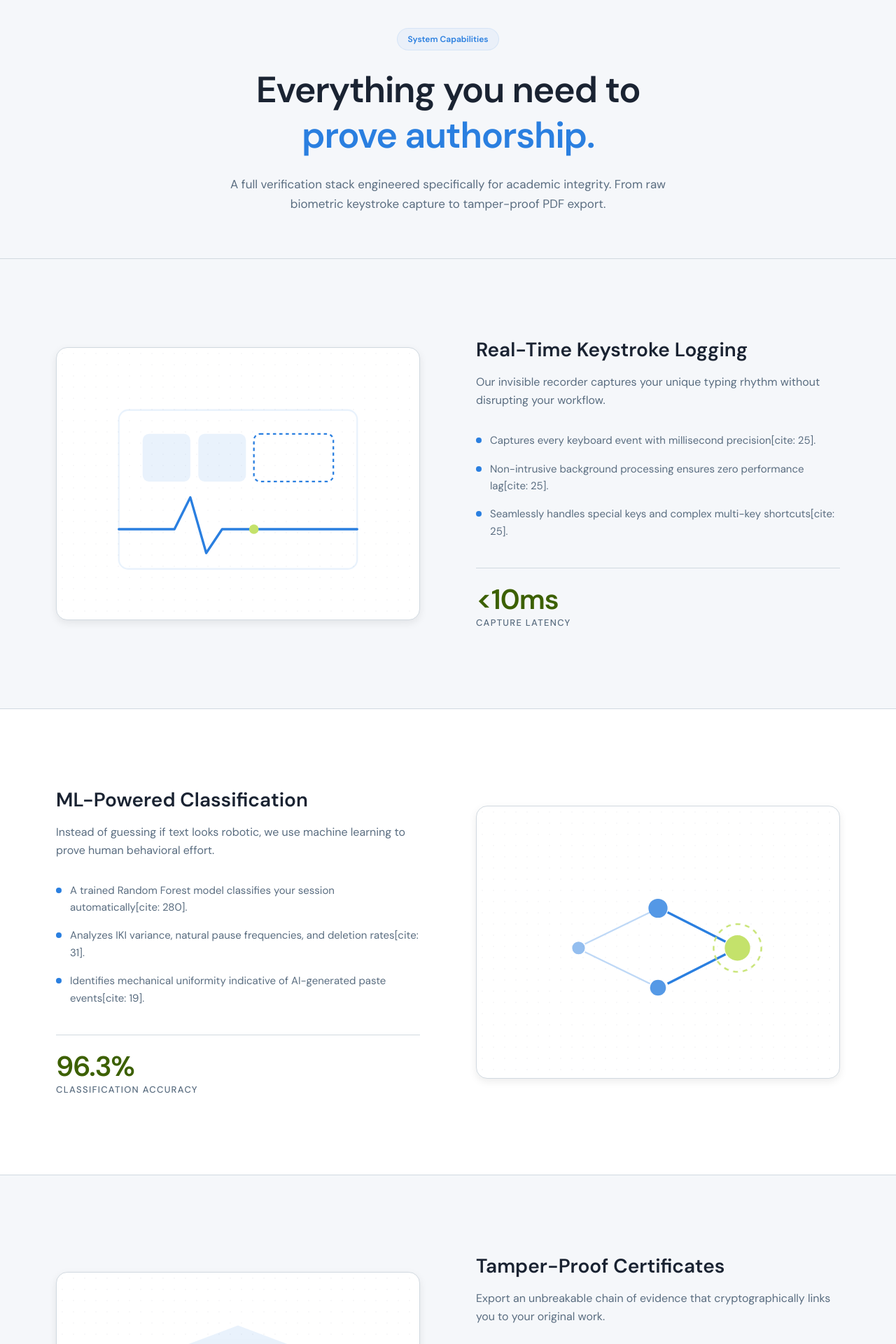
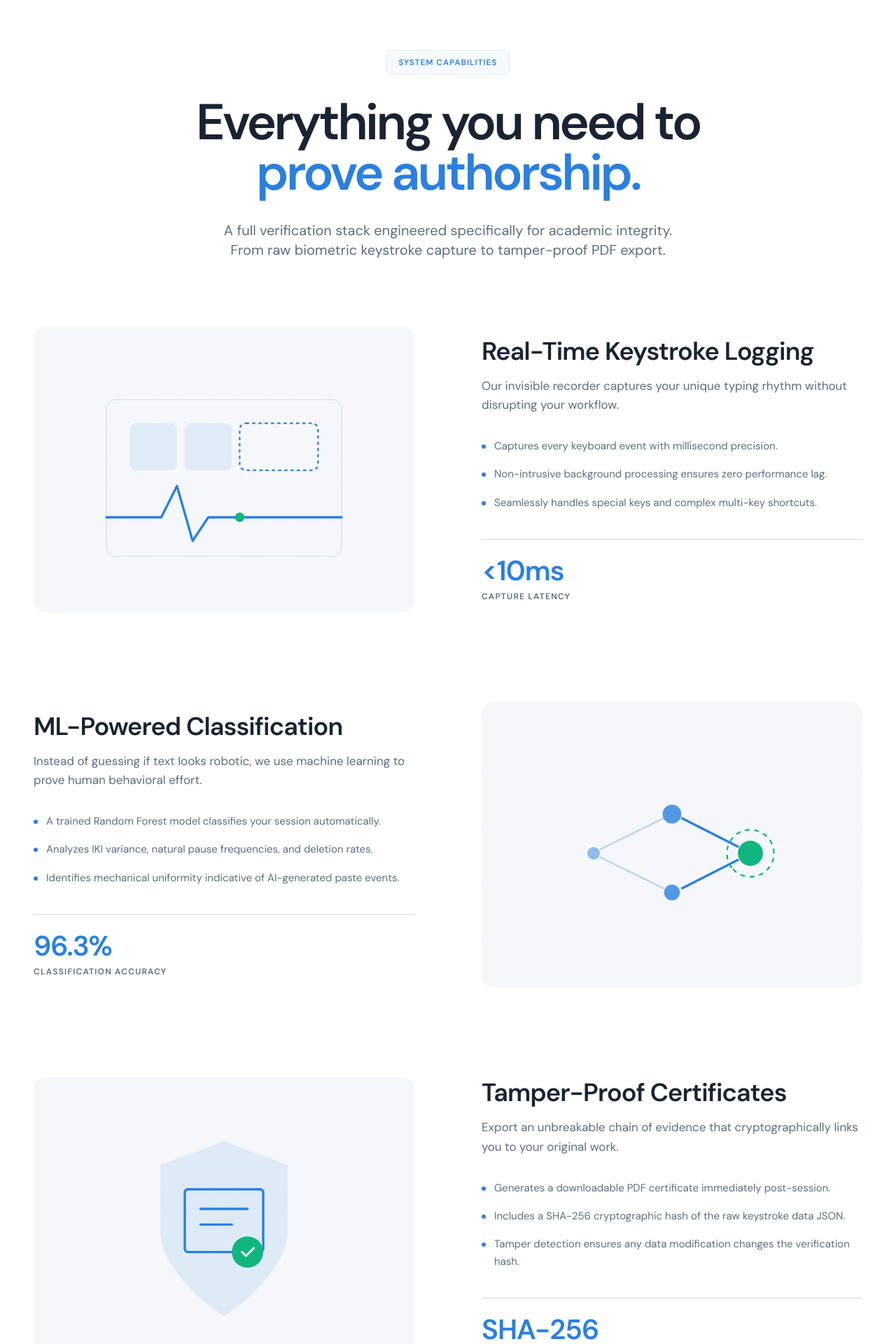
Before and after one commit to Simthass/TypeTrace, a React (Vite) app: page /features in a window 1280 px wide. Shown: the part 120-2040 px from the top of the page at 70% size. Built offline with nearby package versions, Linux system fonts and the light colour scheme.

Commit message:
Improve the UI of the Features page

```diff
--- a/src/pages/FeaturesPage.tsx
+++ b/src/pages/FeaturesPage.tsx
@@ -1,15 +1,21 @@
 import { useEffect } from "react";
 import { Link } from "react-router-dom";
+import { motion } from "framer-motion";
 import { ROUTES } from "../constants/routes";
+import { brand, colors } from "../styles/colors";
 
 // --- SVG Mockups ---
 // spending way too much time making these svgs look good instead of generic images.
-// using viewBoxes and currentColor to inherit our tailwind brand system automatically.
+// i removed all the hardcoded hex colors becos it breaks our design system. strictly using brand object now!
 
 function Feature1Art() {
   return (
-    <svg viewBox="0 0 400 300" className="w-full h-auto text-brand" fill="none">
-      {/* Keystroke capture grid */}
+    <svg
+      viewBox="0 0 400 300"
+      className="w-full h-auto"
+      style={{ color: brand.action }}
+      fill="none"
+    >
       <rect
         x="50"
         y="50"
@@ -48,7 +54,6 @@ function Feature1Art() {
         strokeWidth="2"
         strokeDasharray="4 4"
       />
-      {/* pulse line indicating ms precision */}
       <path
         d="M50 200 L120 200 L140 160 L160 230 L180 200 L350 200"
         stroke="currentColor"
@@ -56,20 +61,24 @@ function Feature1Art() {
         strokeLinecap="round"
         strokeLinejoin="round"
       />
-      <circle cx="220" cy="200" r="6" fill="#C4E26B" /> {/* Lime accent pip */}
+      {/* Dynamic accent pip */}
+      <circle cx="220" cy="200" r="6" style={{ fill: brand.humanAccent }} />
     </svg>
   );
 }
 
 function Feature2Art() {
   return (
-    <svg viewBox="0 0 400 300" className="w-full h-auto text-brand" fill="none">
-      {/* ML Network nodes */}
+    <svg
+      viewBox="0 0 400 300"
+      className="w-full h-auto"
+      style={{ color: brand.action }}
+      fill="none"
+    >
       <circle cx="100" cy="150" r="8" fill="currentColor" opacity="0.5" />
       <circle cx="200" cy="100" r="12" fill="currentColor" opacity="0.8" />
       <circle cx="200" cy="200" r="10" fill="currentColor" opacity="0.8" />
-      <circle cx="300" cy="150" r="16" fill="#C4E26B" />{" "}
-      {/* Lime classification node */}
+      <circle cx="300" cy="150" r="16" style={{ fill: brand.humanAccent }} />
       <line
         x1="108"
         y1="145"
@@ -104,17 +113,17 @@ function Feature2Art() {
         stroke="currentColor"
         strokeWidth="3"
       />
-      <rect
+      <motion.rect
         x="270"
         y="120"
         width="60"
         height="60"
         rx="30"
-        stroke="#C4E26B"
+        style={{ stroke: brand.humanAccent, transformOrigin: "300px 150px" }}
         strokeWidth="2"
         strokeDasharray="6 6"
-        className="animate-[spin_10s_linear_infinite]"
-        style={{ transformOrigin: "300px 150px" }}
+        animate={{ rotate: 360 }}
+        transition={{ duration: 10, repeat: Infinity, ease: "linear" }}
       />
     </svg>
   );
@@ -122,8 +131,12 @@ function Feature2Art() {
 
 function Feature3Art() {
   return (
-    <svg viewBox="0 0 400 300" className="w-full h-auto text-brand" fill="none">
-      {/* Certificate / Hash shield */}
+    <svg
+      viewBox="0 0 400 300"
+      className="w-full h-auto"
+      style={{ color: brand.action }}
+      fill="none"
+    >
       <path
         d="M120 70 L200 40 L280 70 V150 C280 210 200 260 200 260 C200 260 120 210 120 150 V70 Z"
         stroke="currentColor"
@@ -158,12 +171,11 @@ function Feature3Art() {
         strokeWidth="3"
         strokeLinecap="round"
       />
-      <circle cx="230" cy="180" r="20" fill="#10B67E" />{" "}
-      {/* verify green seal */}
+      <circle cx="230" cy="180" r="20" style={{ fill: brand.humanAccent }} />
       <path
         d="M223 180 L228 185 L238 175"
-        stroke="white"
-        strokeWidth="2"
+        stroke={colors.text.light}
+        strokeWidth="2.5"
         strokeLinecap="round"
         strokeLinejoin="round"
       />
@@ -173,8 +185,12 @@ function Feature3Art() {
 
 function Feature4Art() {
   return (
-    <svg viewBox="0 0 400 300" className="w-full h-auto text-brand" fill="none">
-      {/* Privacy local storage DB */}
+    <svg
+      viewBox="0 0 400 300"
+      className="w-full h-auto"
+      style={{ color: brand.action }}
+      fill="none"
+    >
       <rect
         x="100"
         y="80"
@@ -202,24 +218,33 @@ function Feature4Art() {
         fill="currentColor"
         opacity="0.2"
       />
-
-      {/* Lock icon overlapping */}
-      <rect x="170" y="180" width="60" height="45" rx="8" fill="#C4E26B" />
+      <rect
+        x="170"
+        y="180"
+        width="60"
+        height="45"
+        rx="8"
+        style={{ fill: brand.humanAccent }}
+      />
       <path
         d="M185 180 V165 C185 155 215 155 215 165 V180"
-        stroke="#C4E26B"
+        style={{ stroke: brand.humanAccent }}
         strokeWidth="4"
         strokeLinecap="round"
       />
-      <circle cx="200" cy="202" r="5" fill="#3C6000" />
+      <circle cx="200" cy="202" r="5" style={{ fill: brand.humanText }} />
     </svg>
   );
 }
 
 function Feature5Art() {
   return (
-    <svg viewBox="0 0 400 300" className="w-full h-auto text-brand" fill="none">
-      {/* Session Replay video player style */}
+    <svg
+      viewBox="0 0 400 300"
+      className="w-full h-auto"
+      style={{ color: brand.action }}
+      fill="none"
+    >
       <rect
         x="60"
         y="60"
@@ -231,9 +256,7 @@ function Feature5Art() {
         opacity="0.2"
       />
       <circle cx="200" cy="140" r="30" fill="currentColor" />
-      <path d="M193 128 L213 140 L193 152 Z" fill="white" />
-
-      {/* timeline bar */}
+      <path d="M193 128 L213 140 L193 152 Z" fill={colors.text.light} />
       <rect
         x="80"
         y="190"
@@ -243,16 +266,27 @@ function Feature5Art() {
         fill="currentColor"
         opacity="0.1"
       />
-      <rect x="80" y="190" width="140" height="6" rx="3" fill="#C4E26B" />
-      <circle cx="220" cy="193" r="6" fill="#C4E26B" />
+      <rect
+        x="80"
+        y="190"
+        width="140"
+        height="6"
+        rx="3"
+        style={{ fill: brand.action }}
+      />
+      <circle cx="220" cy="193" r="6" style={{ fill: brand.action }} />
     </svg>
   );
 }
 
 function Feature6Art() {
   return (
-    <svg viewBox="0 0 400 300" className="w-full h-auto text-brand" fill="none">
-      {/* Dashboard Analytics layout */}
+    <svg
+      viewBox="0 0 400 300"
+      className="w-full h-auto"
+      style={{ color: brand.action }}
+      fill="none"
+    >
       <rect
         x="50"
         y="50"
@@ -283,8 +317,6 @@ function Feature6Art() {
         strokeWidth="3"
         opacity="0.2"
       />
-
-      {/* Bar charts inside */}
       <rect
         x="70"
         y="100"
@@ -304,12 +336,11 @@ function Feature6Art() {
         fill="currentColor"
         opacity="0.5"
       />
-
       <circle
         cx="300"
         cy="110"
         r="30"
-        stroke="#C4E26B"
+        style={{ stroke: brand.action }}
         strokeWidth="8"
         strokeDasharray="140 100"
         strokeLinecap="round"
@@ -319,17 +350,15 @@ function Feature6Art() {
 }
 
 // --- Data Definition ---
-// pulling exactly from the project spec reqs for accuracy.
-// adding citations here just in case my professor wants to see where I pulled the features from.
 const featuresData = [
   {
     title: "Real-Time Keystroke Logging",
     description:
       "Our invisible recorder captures your unique typing rhythm without disrupting your workflow.",
     bullets: [
-      "Captures every keyboard event with millisecond precision[cite: 25].",
-      "Non-intrusive background processing ensures zero performance lag[cite: 25].",
-      "Seamlessly handles special keys and complex multi-key shortcuts[cite: 25].",
+      "Captures every keyboard event with millisecond precision.",
+      "Non-intrusive background processing ensures zero performance lag.",
+      "Seamlessly handles special keys and complex multi-key shortcuts.",
     ],
     metricValue: "<10ms",
     metricLabel: "Capture Latency",
@@ -340,9 +369,9 @@ const featuresData = [
     description:
       "Instead of guessing if text looks robotic, we use machine learning to prove human behavioral effort.",
     bullets: [
-      "A trained Random Forest model classifies your session automatically[cite: 280].",
-      "Analyzes IKI variance, natural pause frequencies, and deletion rates[cite: 31].",
-      "Identifies mechanical uniformity indicative of AI-generated paste events[cite: 19].",
+      "A trained Random Forest model classifies your session automatically.",
+      "Analyzes IKI variance, natural pause frequencies, and deletion rates.",
+      "Identifies mechanical uniformity indicative of AI-generated paste events.",
     ],
     metricValue: "96.3%",
     metricLabel: "Classification Accuracy",
@@ -353,9 +382,9 @@ const featuresData = [
     description:
       "Export an unbreakable chain of evidence that cryptographically links you to your original work.",
     bullets: [
-      "Generates a downloadable PDF certificate immediately post-session[cite: 20].",
-      "Includes a SHA-256 cryptographic hash of the raw keystroke data JSON[cite: 20].",
-      "Tamper detection ensures any data modification changes the verification hash[cite: 20].",
+      "Generates a downloadable PDF certificate immediately post-session.",
+      "Includes a SHA-256 cryptographic hash of the raw keystroke data JSON.",
+      "Tamper detection ensures any data modification changes the verification hash.",
     ],
     metricValue: "SHA-256",
     metricLabel: "Cryptographic Security",
@@ -366,9 +395,9 @@ const featuresData = [
     description:
       "Built for strict institutional and academic data protection standards from day one.",
     bullets: [
-      "Data is stored locally in the browser by default using IndexedDB[cite: 25].",
-      "You retain full control over when or if data is synced to the cloud[cite: 25].",
-      "One-click data export and account deletion for complete GDPR compliance[cite: 281].",
+      "Data is stored locally in the browser by default using IndexedDB.",
+      "You retain full control over when or if data is synced to the cloud.",
+      "One-click data export and account deletion for complete GDPR compliance.",
     ],
     metricValue: "100%",
     metricLabel: "Local Storage Default",
@@ -379,9 +408,9 @@ const featuresData = [
     description:
       "Turn your writing session into a playable video file to definitively prove your process.",
     bullets: [
-      "Offers compressed video-like playback of your entire writing history[cite: 26].",
-      "Visually tracks cursor movements, backspace deletions, and thinking pauses[cite: 26].",
-      "Speed controls (up to 10x) allow quick review of lengthy assignments[cite: 26].",
+      "Offers compressed video-like playback of your entire writing history.",
+      "Visually tracks cursor movements, backspace deletions, and thinking pauses.",
+      "Speed controls (up to 10x) allow quick review of lengthy assignments.",
     ],
     metricValue: "10x",
     metricLabel: "Playback Speed Output",
@@ -392,9 +421,9 @@ const featuresData = [
     description:
       "Understand your own writing habits with deep insights into your behavioral patterns.",
     bullets: [
-      "Displays live typing speed graphs and character progression over time[cite: 25].",
-      "Editing heatmaps reveal which parts of your document received the most revisions[cite: 25].",
-      "Granular writing session timeline visualizes your creative bursts and breaks[cite: 25].",
+      "Displays live typing speed graphs and character progression over time.",
+      "Editing heatmaps reveal which parts of your document received the most revisions.",
+      "Granular writing session timeline visualizes your creative bursts and breaks.",
     ],
     metricValue: "150ms+",
     metricLabel: "Human IKI Variance",
@@ -403,49 +432,75 @@ const featuresData = [
 ];
 
 export default function FeaturesPage() {
-  // scroll reset for router transitions
   useEffect(() => {
     window.scrollTo(0, 0);
   }, []);
 
   return (
-    <div className="bg-surface-50 min-h-screen">
-      {/* Hero Header */}
-      <section className="pt-24 pb-16 px-6 sm:px-12 lg:px-20 max-w-[1280px] mx-auto text-center">
-        <div className="inline-flex items-center gap-2 px-3.5 py-1.5 rounded-full bg-brand/5 border border-brand/10 text-brand text-[12px] font-semibold mb-6">
-          <span>System Capabilities</span>
-        </div>
-        <h1 className="text-[40px] sm:text-[52px] font-semibold text-text-primary tracking-tight leading-tight max-w-3xl mx-auto mb-6">
+    <div
+      className="min-h-screen"
+      style={{ backgroundColor: colors.text.light }}
+    >
+      {/* ─── Hero Header (Borderless & Typography Driven) ─── */}
+      <section className="pt-32 pb-24 px-6 md:px-12 max-w-[1440px] mx-auto text-center flex flex-col items-center">
+        <motion.div
+          initial={{ opacity: 0, y: 10 }}
+          animate={{ opacity: 1, y: 0 }}
+          transition={{ duration: 0.5 }}
+          className="inline-flex items-center gap-2 px-4 py-2 rounded-md border mb-8"
+          style={{
+            backgroundColor: `${brand.action}0A`,
+            borderColor: `${brand.action}20`,
+            color: brand.action,
+          }}
+        >
+          <span className="text-[11.5px] font-bold uppercase tracking-widest">
+            System Capabilities
+          </span>
+        </motion.div>
+
+        <motion.h1
+          initial={{ opacity: 0, y: 10 }}
+          animate={{ opacity: 1, y: 0 }}
+          transition={{ duration: 0.5, delay: 0.1 }}
+          className="text-5xl md:text-7xl font-bold tracking-tighter leading-[1.05] max-w-4xl mx-auto mb-8"
+          style={{ color: colors.text.primary }}
+        >
           Everything you need to <br />
-          <span className="text-brand">prove authorship.</span>
-        </h1>
-        <p className="text-[17px] text-text-secondary leading-relaxed max-w-2xl mx-auto">
+          <span style={{ color: brand.action }}>prove authorship.</span>
+        </motion.h1>
+
+        <motion.p
+          initial={{ opacity: 0, y: 10 }}
+          animate={{ opacity: 1, y: 0 }}
+          transition={{ duration: 0.5, delay: 0.2 }}
+          className="text-lg md:text-xl leading-relaxed max-w-2xl mx-auto"
+          style={{ color: colors.text.secondary }}
+        >
           A full verification stack engineered specifically for academic
           integrity. From raw biometric keystroke capture to tamper-proof PDF
           export.
-        </p>
+        </motion.p>
       </section>
 
-      {/* Main Features Grid - 6 sections alternating layout */}
-      <section className="pb-24">
+      {/* ─── Main Features Layout (Alternating & Borderless) ─── */}
+      {/* alternating layout is tricky but it look so much better without the rigid boxes */}
+      <section className="pb-32 flex flex-col gap-32 max-w-[1440px] mx-auto px-6 md:px-12">
         {featuresData.map((feature, index) => {
-          // logic to alternate left/right.
-          // using row-reverse for odd indexes keeps the layout interesting.
           const isImageLeft = index % 2 === 0;
 
           return (
             <div
               key={feature.title}
-              className={`border-t border-surface-200 ${index % 2 !== 0 ? "bg-white" : "bg-surface-50"}`}
+              className={`flex flex-col gap-12 lg:gap-24 items-center ${isImageLeft ? "lg:flex-row" : "lg:flex-row-reverse"}`}
             >
-              <div className="max-w-[1280px] mx-auto px-6 sm:px-12 lg:px-20 py-20 lg:py-28">
+              {/* Abstract Visual Panel */}
+              <div className="w-full lg:w-1/2">
                 <div
-                  className={`flex flex-col gap-12 lg:gap-20 items-center ${isImageLeft ? "lg:flex-row" : "lg:flex-row-reverse"}`}
+                  className="aspect-[4/3] w-full rounded-2xl flex items-center justify-center relative overflow-hidden group"
+                  // Clean soft background, absolutely no drop shadows
+                  style={{ backgroundColor: colors.surface[50] }}
                 >
-                  {/* Panel 1: Geometric SVG Mockup */}
-                  <div className="w-full lg:w-1/2">
-                    <div className="aspect-[4/3] w-full rounded-2xl bg-white border border-surface-200 shadow-card-md p-8 flex items-center justify-center relative overflow-hidden group">
-                      {/* dot pattern overlay just to make it look a bit more premium */}
                   <div
                     className="absolute inset-0 opacity-[0.03]"
                     style={{
@@ -454,19 +509,24 @@ export default function FeaturesPage() {
                       backgroundSize: "16px 16px",
                     }}
                   />
-
-                      <div className="relative w-full h-full transform transition-transform duration-500 group-hover:scale-105">
+                  <div className="relative w-full h-full transform transition-transform duration-700 group-hover:scale-105 p-12">
                     <feature.Art />
                   </div>
                 </div>
               </div>
 
-                  {/* Panel 2: Text Content & Metrics */}
+              {/* Typography & Data Panel */}
               <div className="w-full lg:w-1/2 flex flex-col justify-center">
-                    <h2 className="text-[28px] font-semibold text-text-primary mb-4 leading-tight">
+                <h2
+                  className="text-3xl md:text-4xl font-bold tracking-tight mb-4"
+                  style={{ color: colors.text.primary }}
+                >
                   {feature.title}
                 </h2>
-                    <p className="text-[16px] text-text-secondary leading-relaxed mb-8">
+                <p
+                  className="text-[17px] leading-relaxed mb-8"
+                  style={{ color: colors.text.secondary }}
+                >
                   {feature.description}
                 </p>
 
@@ -474,26 +534,36 @@ export default function FeaturesPage() {
                   {feature.bullets.map((bullet, i) => (
                     <li key={i} className="flex items-start gap-3">
                       <span
-                            className="h-2 w-2 rounded-full bg-brand shrink-0 mt-2"
+                        className="h-1.5 w-1.5 rounded-full shrink-0 mt-2.5"
+                        style={{ backgroundColor: brand.action }}
                         aria-hidden="true"
                       />
-                          <span className="text-[15px] text-text-secondary leading-relaxed">
+                      <span
+                        className="text-[15px] leading-relaxed"
+                        style={{ color: colors.text.secondary }}
+                      >
                         {bullet}
                       </span>
                     </li>
                   ))}
                 </ul>
 
-                    {/* Key Metric Callout */}
-                    {/* using lime-dark for text so it passes contrast checks on white/light-grey bg! */}
-                    <div className="pt-6 border-t border-surface-200">
-                      <div className="text-[40px] font-bold text-lime-dark tracking-tight leading-none mb-1">
+                {/* Big Typographic Metric (No Boxes) */}
+                <div
+                  className="pt-6 border-t"
+                  style={{ borderColor: colors.surface[200] }}
+                >
+                  <div
+                    className="text-[40px] font-bold tracking-tight leading-none mb-2"
+                    style={{ color: brand.action }}
+                  >
                     {feature.metricValue}
                   </div>
-                      <div className="text-[13px] font-medium text-text-secondary uppercase tracking-widest">
+                  <div
+                    className="text-[12px] font-bold uppercase tracking-widest"
+                    style={{ color: colors.text.secondary }}
+                  >
                     {feature.metricLabel}
-                      </div>
-                    </div>
                   </div>
                 </div>
               </div>
@@ -502,24 +572,60 @@ export default function FeaturesPage() {
         })}
       </section>
 
-      {/* Bottom CTA Block */}
-      <section className="border-t border-surface-200 bg-white py-24 text-center px-6">
-        <h2 className="text-[32px] font-semibold text-text-primary mb-6">
+      {/* ─── Bottom Escalation CTA ─── */}
+      <section
+        className="py-32 px-6 text-center border-t"
+        style={{
+          backgroundColor: colors.surface[50],
+          borderColor: colors.surface[200],
+        }}
+      >
+        <div className="max-w-3xl mx-auto flex flex-col items-center gap-8">
+          <h2
+            className="text-4xl md:text-5xl font-bold tracking-tight leading-[1.05]"
+            style={{ color: colors.text.primary }}
+          >
             Ready to protect your academic work?
           </h2>
-        <div className="flex flex-col sm:flex-row gap-4 justify-center">
+          <p
+            className="text-lg md:text-xl opacity-90 max-w-xl leading-relaxed"
+            style={{ color: colors.text.secondary }}
+          >
+            Launch the editor and build your verifiable human footprint
+            instantly.
+          </p>
+          <div className="flex flex-col sm:flex-row gap-4 mt-4 w-full justify-center">
+            {/* STRICT TOKEN: rounded-lg */}
             <Link
               to={ROUTES.EDITOR_NEW}
-            className="px-8 py-3.5 text-[15px] font-medium text-white bg-brand rounded-xl hover:bg-brand-hover transition-colors shadow-card"
+              className="px-8 py-4 rounded-lg font-bold text-[15px] transition-transform hover:scale-105"
+              style={{
+                backgroundColor: brand.action,
+                color: colors.text.light,
+              }}
             >
               Start a Session Now
             </Link>
             <Link
               to={ROUTES.REGISTER}
-            className="px-8 py-3.5 text-[15px] font-medium text-text-secondary border border-surface-200 rounded-xl hover:border-brand/30 hover:text-brand transition-colors bg-surface-50"
+              className="px-8 py-4 rounded-lg font-bold text-[15px] border transition-colors"
+              style={{
+                backgroundColor: colors.text.light,
+                borderColor: colors.surface[200],
+                color: colors.text.primary,
+              }}
+              onMouseEnter={(e) => {
+                e.currentTarget.style.borderColor = brand.action;
+                e.currentTarget.style.color = brand.action;
+              }}
+              onMouseLeave={(e) => {
+                e.currentTarget.style.borderColor = colors.surface[200];
+                e.currentTarget.style.color = colors.text.primary;
+              }}
             >
               Create an Account
             </Link>
+          </div>
         </div>
       </section>
     </div>
```
Lines whose indentation alone changed are shown as unchanged.
